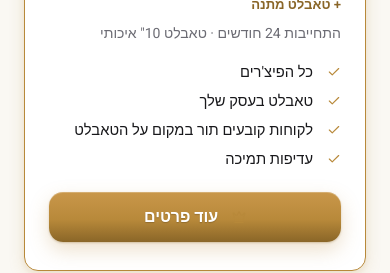
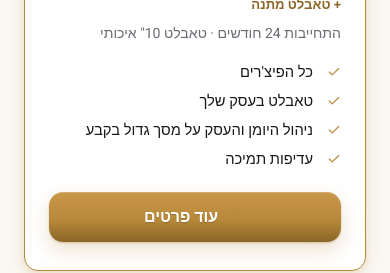
Before and after one commit to yossigidi/barbershop-app, a React (Vite) app: page / in a window 390 px wide. Shown: the part 4340-4613 px from the top of the page. Built offline with nearby package versions, Linux system fonts and the light colour scheme; no server answers; a web font is replaced by a local one.

Commit message:
HomePage: clarify Studio tablet purpose — operator's in-shop console, not client self-booking

```diff
--- a/src/pages/HomePage.jsx
+++ b/src/pages/HomePage.jsx
@@ -224,7 +224,7 @@ export default function HomePage() {
               <ul className="price-features">
                 <li><Check size={14} className="icon-inline" />כל הפיצ'רים</li>
                 <li><Check size={14} className="icon-inline" />טאבלט בעסק שלך</li>
-                <li><Check size={14} className="icon-inline" />לקוחות קובעים תור במקום על הטאבלט</li>
+                <li><Check size={14} className="icon-inline" />ניהול היומן והעסק על מסך גדול בקבע</li>
                 <li><Check size={14} className="icon-inline" />עדיפות תמיכה</li>
               </ul>
               <button
@@ -353,7 +353,7 @@ export default function HomePage() {
             <ul className="studio-list">
               <li><Check size={14} className="icon-inline" />טאבלט 10" איכותי לעסק (במתנה)</li>
               <li><Check size={14} className="icon-inline" />כל הפיצ'רים של Pro — בלי הגבלה</li>
-              <li><Check size={14} className="icon-inline" />לקוחות קובעים תור במקום על הטאבלט (תור הבא ביציאה)</li>
+              <li><Check size={14} className="icon-inline" />ניהול היומן, התורים והלקוחות במסך גדול קבוע בעסק</li>
               <li><Check size={14} className="icon-inline" />עדיפות בתמיכה</li>
               <li><Check size={14} className="icon-inline" />30 ימי ניסיון חינם לפני שמתחיל החיוב</li>
             </ul>
```
